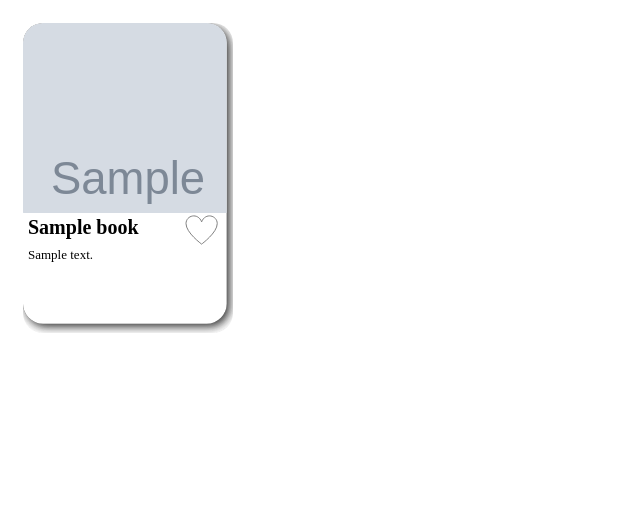
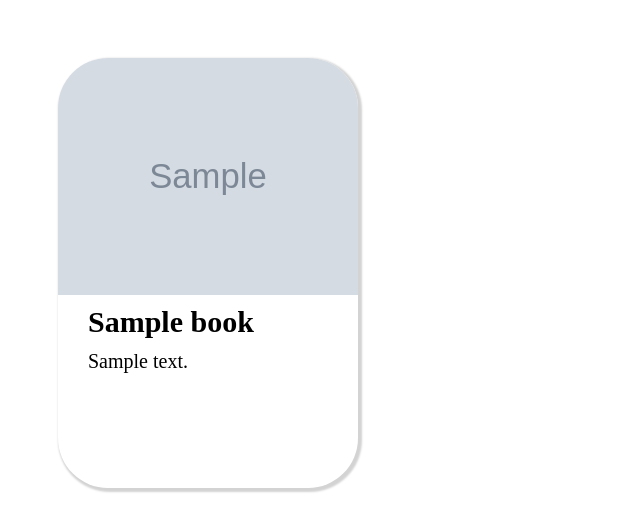
Before and after one commit to Ali-Elganzory/Online-Library, a PHP site: template views/partials/bookcard/bookcard.view.php in a window 1280 px wide. Shown: the top 531 px of the page, without its empty margins (0-640 px from the left). Run offline with PHP 8.4, Linux system fonts and the light colour scheme; the template is opened without the code that fills it: most values are stand-ins (such as "Sample title", 1, 10 or a date in 2020); grey boxes marked "Sample" are stand-in pictures.

Commit message:
Some updates to the book card partial
Constructed it from DIVs only without the use of SVGs

```diff
--- a/views/partials/bookcard/bookcard.css
+++ b/views/partials/bookcard/bookcard.css
@@ -1,46 +1,76 @@
-image{
+.book-card{
+    height: 430px;
+    width: 300px;
+    position: relative;
+    margin: 50px;
+    display: inline-flex;
+    border-radius: 50px;
+    box-shadow: 2px 2px 2px 2px lightgray;
+    transition: height, 250ms width,250ms;
+}
+
+.book-card:hover{
+    height: 450px;
+    width: 320px;
+}
+
+.book-interface{
+    overflow: clip;
     height: 100%;
     width: 100%;
+    border-radius: 50px;
+    border: 0;
+    stroke: none;
+    display: block;
+    position: absolute;
+}
+
+.card-btn{
+    border-radius: 50px;
+    position: absolute;
+    height: 100%;
+    width: 100%;
+    z-index: 3;
+}
+
+.card-btn:hover{
+    background-color: aqua;
+    opacity: 0.1;
+    cursor: pointer;
+}
+
+img{
+    width: 100%;
+    height: 100%;
+}
+
+.book-image{
+    height: 55%;
+    width: 100%;
+    display: block;
+}
+
+.book-info{
+    text-overflow: ellipsis;
+    height: 35%;
+    padding-top: 10px;
+    padding-left: 30px;
+    padding-right: 30px;
 }
 
 .book-title{
+    font-size: 30px;
     font-weight: bold;
-    font-size: 20px;
+    text-align: left;
+    margin-bottom: 10px;
+    overflow: clip;
 }
 
-.book-desc{
-    font-size: 13px;
+.book-description{
+    height: 4.8em;
+    font-size: 20px;
+    line-height: 1.2em;
+    overflow-y: hidden;
+    padding-bottom: 20px;
+    word-break:break-all;
 }
-
-.boxes {
-    padding: 15px;
-    display: inline-table;
-    float: left;
-}
-
-rect.btn {
-    z-index: 2;
-    stroke:#fff;
-    fill:#fff;
-    fill-opacity:0;
-    stroke-opacity:0;
-}
-
-rect.btn:hover {
-    fill: aqua;
-    fill-opacity: 0.1;
-    animation: backwards;
-}
-
-.heart{
-    z-index: 3;
-    display: inline-block;
-    position: relative;
-    right: 50px;
-    bottom: 85px;
-}
-
-.b:hover{
-    fill: red;
-    stroke: white;
-}
--- a/views/partials/bookcard/bookcard.view.php
+++ b/views/partials/bookcard/bookcard.view.php
@@ -1,86 +1,29 @@
-<link rel="stylesheet" href="views/partials/bookcard/bookcard.css"/>
+<!DOCTYPE html>
+<htm>
+    <head>
+        <link rel="stylesheet" href="views/partials/bookcard/bookcard.css">
+    </head>
+    <body>
+    <div class="book-card">
+        <div class="card-btn" onclick="location.href='/book_details/<?= $book->id ?>'">
+        </div>
+        <div class="book-interface">
+            <div class="book-image">
+                <img src=<?=$book->image_url?>>
+            </div>
+            <div class="book-info">
+                <div class="book-title"><?= $book->title ?></div>
+                <div class="book-description"><?php
+                    $data = $book->description;
+                    if (strlen($data) > 132) {
+                        $data = substr($data, 0, 132) . '...';
+                    }
+                    echo $data;
+                    ?>
+                </div>
+            </div>
+        </div>
+    </div>
 
-<script type="application/javascript" src="views/mainpage/mainpage.js"></script>
-
-<div class="boxes">
-    <svg width="210px" height="310px" style="border-radius: 20px;">
-        <defs>
-            <filter id="text-filter" x="0" y="0" width="110%" height="110%">
-                <feOffset result="offOut" in="SourceGraphic" dx="3" dy="3"/>
-                <feGaussianBlur result="blurOut" in="offOut" stdDeviation="5"/>
-                <feBlend in="SourceGraphic" in2="blurOut" mode="normal"/>
-            </filter>
-        </defs>
-
-        <defs>
-            <clipPath id="cut-off-bottom">
-                <rect x="0" y="0" width="100%" height="190px"/>
-            </clipPath>
-            <clipPath id="cut-off-top">
-                <rect x="310" y="310" width="100%" height="100px"/>
-            </clipPath>
-            <clipPath id="myImgRect">
-                <rect width="97%" height="67%" rx="20" clip-path="url(#cut-off-bottom)"/>
-            </clipPath>
-            </clipPath>
-            <clipPath id="mytxtRect">
-                <rect width="97%" height="97%" rx="20" clip-path="url(#cut-off-top)"/>
-            </clipPath>
-        </defs>
-        <rect width="97%" height="97%" style="fill: rgb(50,50,50);" rx="20" filter="url(#text-filter)"/>
-        <g>
-            <rect width="97%" height="97%" style="fill: rgb(255,255,255);" rx="20"/>
-            <text class="book-title" x="5px" y="68%"> <?php echo $book->title ?> </text>
-            <text class="book-desc" x="5" y="76%"> <?php
-                $data = $book->description;
-                if (strlen($data) > 132) {
-                    $data = substr($data, 0, 132) . '...';
-                }
-                $const_len = strlen($data);
-                $prev_len = $const_len;
-                $new_len = $prev_len;
-                $diff = $new_len - $prev_len;
-                for ($i = 1; $i <= intval($prev_len / 34); $i++) {
-                    ($data = (substr($data, 0, ($i * 34) - 1 + $diff) . "<tspan x='5' dy='1.2em'>") . substr($data, ($i * 34) - 1 + $diff)) . "</tspan>";
-                    $temp = $prev_len;
-                    $prev_len = $new_len;
-                    $new_len = strlen($data);
-                    $diff = $diff + $new_len - $prev_len;
-                }
-
-                echo $data;
-                ?> </text>
-        </g>
-
-        <image xlink:href="<?php echo $book->image_url; ?>" clip-path="url(#myImgRect)"
-        "/>
-        <rect onclick="location.href='/book_details/<?= $book->id ?>'" class="btn" width="97%" height="97%" rx="20"/>
-    </svg>
-    <svg onclick="fav('<?= $book->id ?>')" class="heart" xmlns="http://www.w3.org/2000/svg"
-         xmlns:xlink="http://www.w3.org/1999/xlink" width="37.255" height="35.9" viewBox="0 0 37.255 35.9">
-        <defs>
-            <style>.a {
-                    clip-path: url(#a);
-                }
-
-                .b {
-                    fill: white;
-                    stroke: gray;
-                }</style>
-            <clipPath id="a">
-                <path d="M0-47.5H37.255v35.9H0Z" transform="translate(0 47.5)"/>
-            </clipPath>
-        </defs>
-        <g transform="translate(0 47.5)">
-            <g transform="translate(0 -47.5)">
-                <g class="a">
-                    <g transform="translate(3.007 3.907)">
-                        <path class="b" id="<?= $book->id ?>"
-                              d="M0-2.5c0-8.313,11.945-11.393,15.621-1.77C19.3-13.892,31.242-10.811,31.242-2.5c0,9.032-15.621,20.483-15.621,20.483S0,6.533,0-2.5"
-                              transform="translate(0 10.23)"/>
-                    </g>
-                </g>
-            </g>
-        </g>
-    </svg>
-</div>
+    </body>
+</htm>
--- a/views/partials/topnavigator/topnavigator.view.php
+++ b/views/partials/topnavigator/topnavigator.view.php
@@ -11,7 +11,7 @@
             <div style="position: relative; display: flex;">
                 <input type="search" placeholder="Find Book..." name="searchtitle" id="bsearch">
 
-                <input id="search-icon" type="image" src="../../assets/search-icon-svg-28.png" alt="Search">
+                <input id="search-icon" type="image" src="../../assets/images/search-icon-svg-28.png" alt="Search">
             </div>
         </form>
     </div>
```
